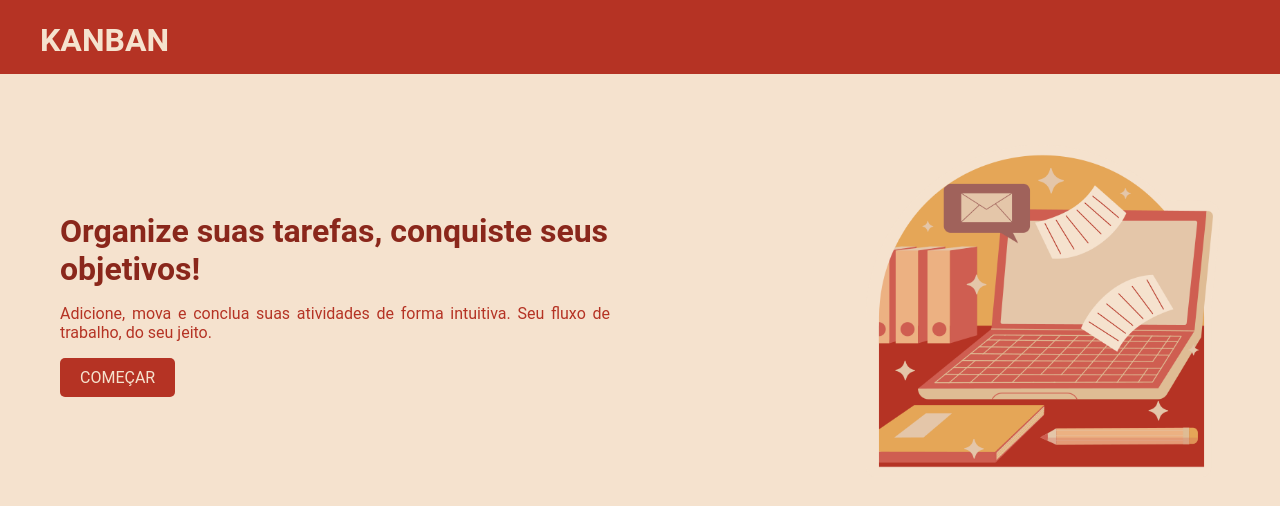
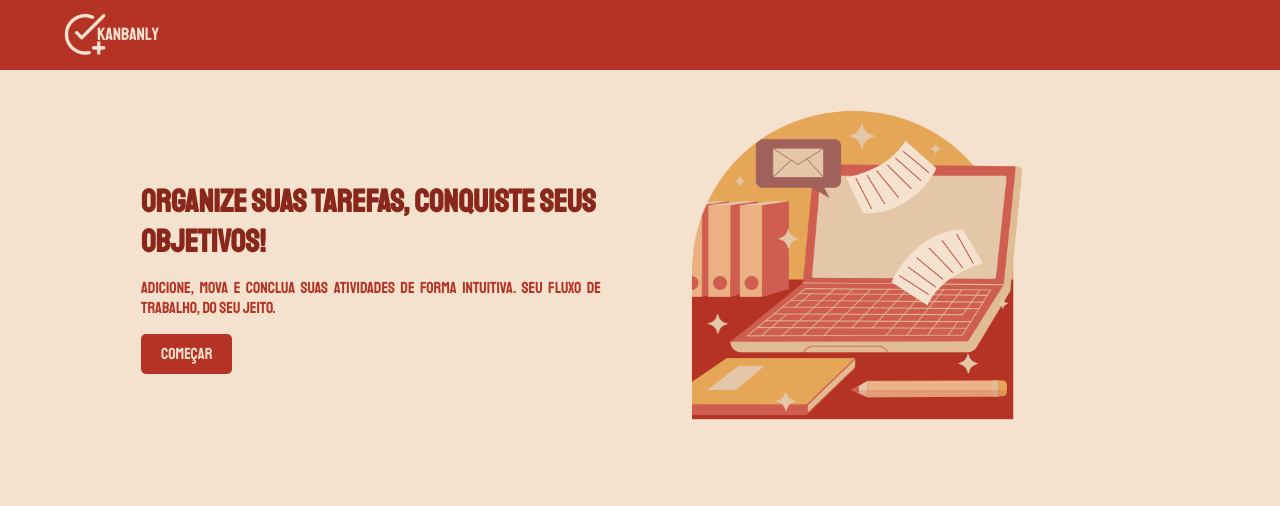
Before and after one commit to saragongora/ProjetoFinal, a plain HTML site: page index.html in a window 1280 px wide. Drawn offline with Linux system fonts and the light colour scheme.

Commit message:
logo e fonte atualizados

```diff
--- a/index.html
+++ b/index.html
@@ -1,16 +1,26 @@
 <!DOCTYPE html>
 <html lang="pt-br">
+
 <head>
     <meta charset="UTF-8">
     <meta name="viewport" content="width=device-width, initial-scale=1.0">
     <title>Home</title>
     <link rel="icon" href="src\images\logo_nome.png" type="image/x-icon">
     <link rel="stylesheet" href="src\css\style.css">
+    <link rel="preconnect" href="https://fonts.googleapis.com">
+<link rel="preconnect" href="https://fonts.gstatic.com" crossorigin>
+<link href="https://fonts.googleapis.com/css2?family=Staatliches&display=swap" rel="stylesheet">
 </head>
+
 <body>
     <div class="header">
-            <h1><a href="index.html">KANBAN</a></h1>
+
+        <a href="index.html">
+            <img src="src/images/logo_nome.png" alt="Logo Kanban" style="height: 50px;">
+        </a>
+
     </div>
+
 
     <div class="main-container">
         <div class="content">
@@ -25,4 +35,5 @@
         </div>
     </div>
 </body>
+
 </html>
--- a/src/css/style.css
+++ b/src/css/style.css
@@ -5,23 +5,62 @@ body {
     outline: none;
     box-sizing: border-box;
     background-color: #F5E2CE;
+
+        font-family: 'Staatliches', sans-serif;
+
+
+}
+
+.staatliches-regular {
+    font-family: "Staatliches", sans-serif;
+    font-weight: 400;
+    font-style: normal;
+  }
+
+
+.header a{
+    margin-left: 60px;
+    margin-top: 10px;
+    margin-bottom: 5px;
 }
 
 .main-container {
     display: flex;
     align-items: center;
+    justify-content: center;
     padding: 20px;
+    gap: 78px; /* Mantém espaçamento ajustado */
+    max-width: 1100px; /* Define um limite para o container */
+    width: 100%; /* Mantém o container ocupando toda a largura necessária */
+    margin: 0 auto; /* Centraliza o container na tela */
 }
 
-.content {
-    flex: 1;
-    padding-right: 20px;
+.content, .image-container {
+    flex: 0.5; /* Faz com que os elementos ocupem o mesmo espaço */
+    max-width: 500px; /* Mantém ambos os elementos com largura controlada */
 }
 
-.sidebar {
-    flex: 1;
-    padding: 20px;
-    background-color: #F5E2CE;
+.image {
+    max-width: 70%;
+}
+
+h1, p, .btn-access {
+    text-align: left;
+    margin-left: 0; /* Remove deslocamento lateral que poderia estar desalinhando */
+}
+
+
+
+.btn-access {
+    display: inline-block;
+    margin-left: 0; /* Removendo margem lateral extra */
+}
+
+
+p, .btn-access {
+    text-align: justify;
+    color: #B53324;
+    margin-left: 40px;
 }
 
 h1 {
@@ -30,23 +69,6 @@ h1 {
     text-align: left;
     color: #8A271B;
     margin-bottom: 15px;
-}
-
-p, .btn-access {
-    text-align: justify;
-    color: #B53324;
-    margin-left: 40px;
-}
-
-.image-container {
-    flex: 1;
-    text-align: right;
-    margin-top: 40px;;
-    margin-right: 40px;
-}
-
-.image {
-    max-width: 60%;
 }
 
 .btn-access {
@@ -73,7 +95,6 @@ p, .btn-access {
     color: #F5E2CE;
 }
 
-
 .header h1 a {
     text-decoration: none;
     color: #F5E2CE;
```
